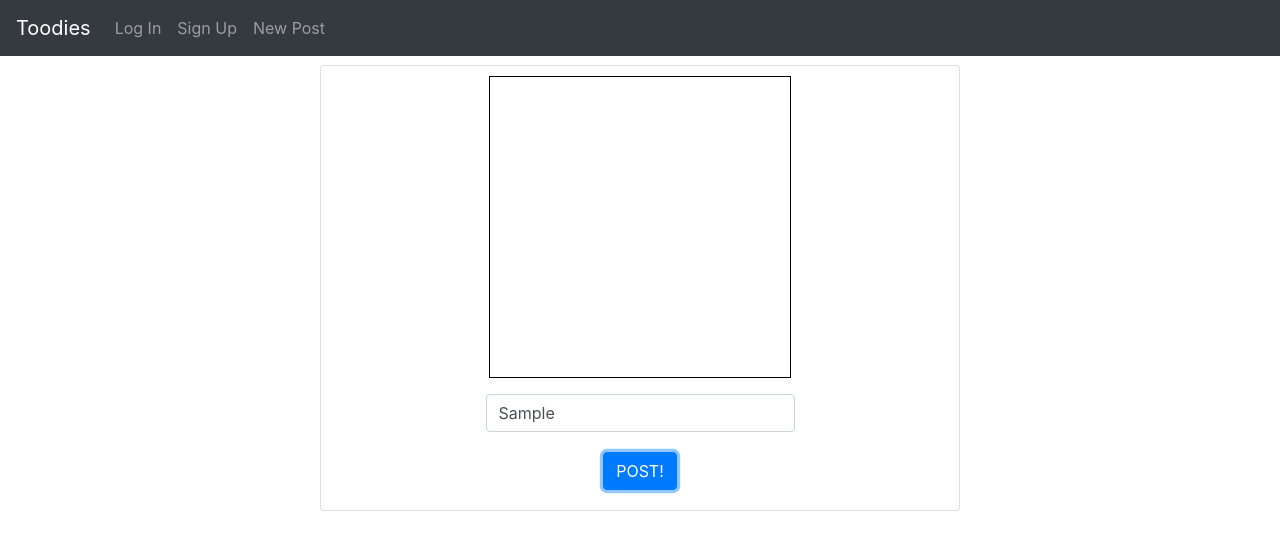
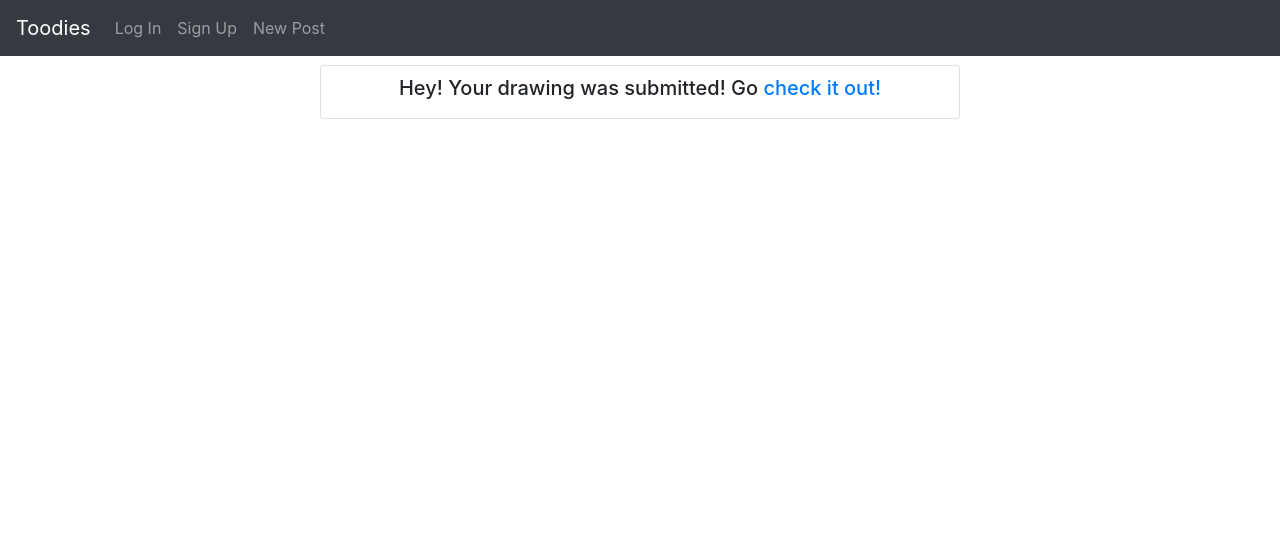
Before and after one commit to Joelrodiel/Toodies, an Angular app: page /new in a window 1280 px wide. Both pictures are taken after typing "Sample" into the empty fields and a click on the button "POST!". Shown: the top 550 px of the page. Built offline with nearby package versions, Linux system fonts and the light colour scheme; no server answers.

Commit message:
Added response to posting a drawing

```diff
--- a/src/app/components/post-maker/post-maker.component.html
+++ b/src/app/components/post-maker/post-maker.component.html
@@ -1,6 +1,10 @@
 <ngb-alert type="danger" *ngIf="error">{{ error }}</ngb-alert>
-<div class="card mx-auto align-items-center">
+<div class="card mx-auto align-items-center" *ngIf="!postSubmitted">
     <app-drawing-canvas></app-drawing-canvas>
     <input type="text" [formControl]="postTitle" class="form-control" placeholder="Title" aria-label="Title">
-    <button type="button" class="btn btn-primary" (click)="postData()">POST!</button>
+    <button type="button" class="btn btn-primary" (click)="postData()" href="/">POST!</button>
 </div>
+
+<div class="card mx-auto align-items-center" *ngIf="postSubmitted">
+    <h5>Hey! Your drawing was submitted! Go <a href="/">check it out!</a></h5>
+</div>
```
